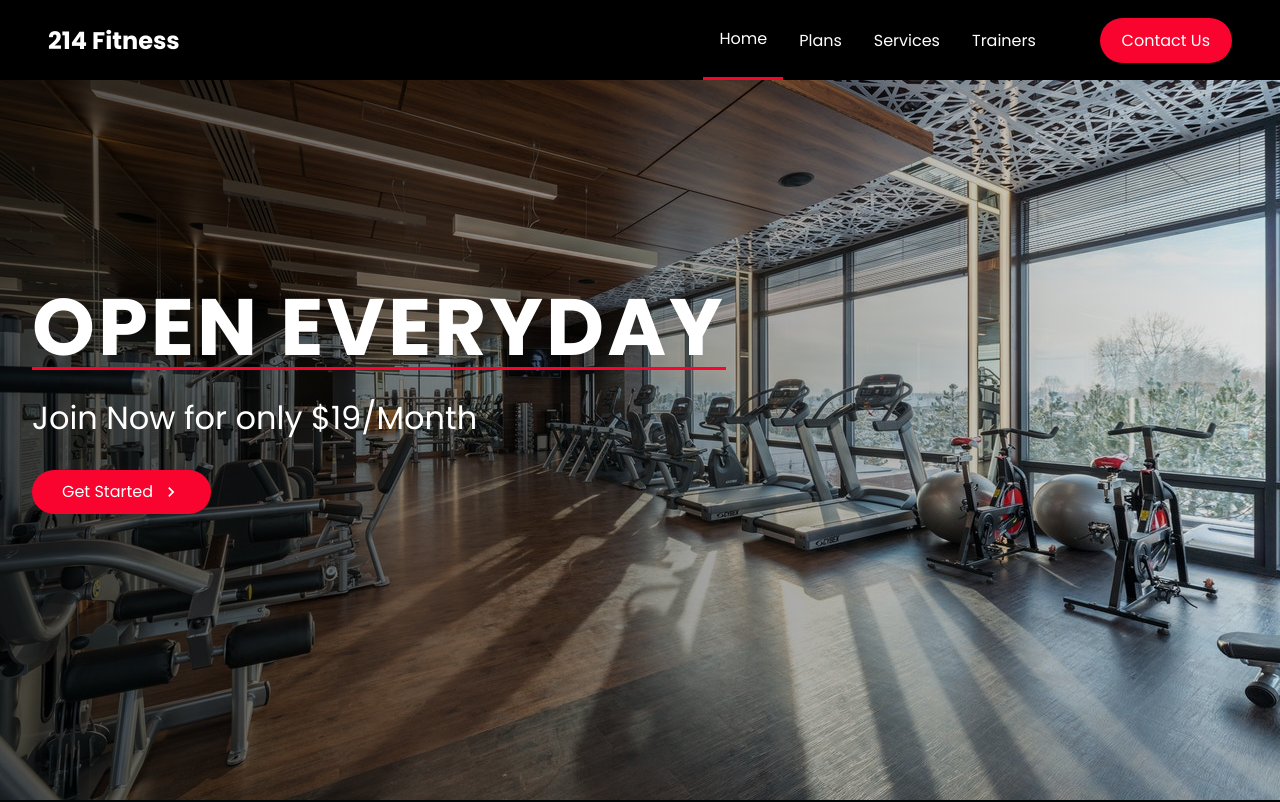
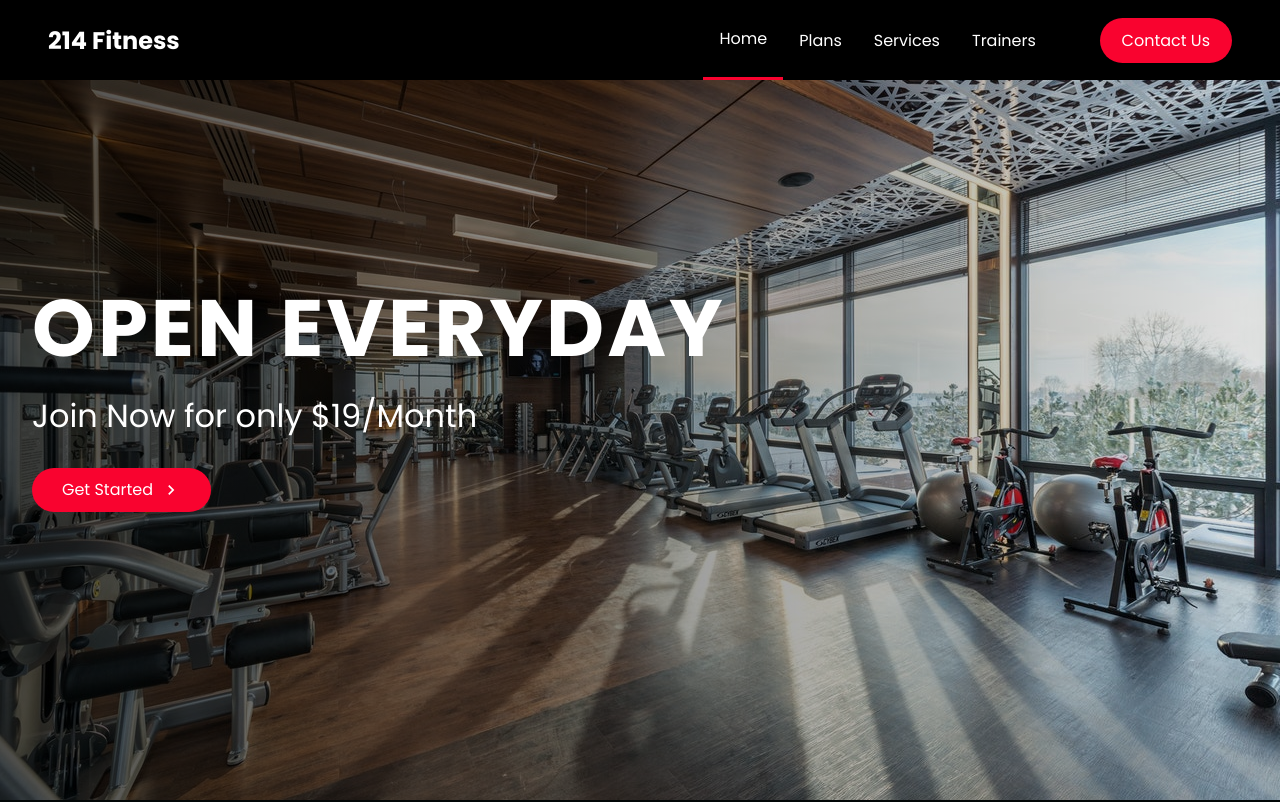
Before and after one commit to panoptisDev/react-portfolio-gym-site, a React (Create React App) app: page / in a window 1280 px wide. Shown: the top 802 px of the page. Built offline with nearby package versions, Linux system fonts and the light colour scheme.

Commit message:
updated Hero titlehover effect

```diff
--- a/src/components/Hero/HeroElements.js
+++ b/src/components/Hero/HeroElements.js
@@ -35,22 +35,55 @@
     }
 `
 
+// export const HeroH1 = styled.h1`
+//     font-size: clamp(2.5rem, 10vw, 5rem);
+//     margin-bottom: 2rem;
+//     letter-spacing: 3px;
+//     text-transform: uppercase;
+//     border-bottom: 3px solid #f9032f;
+
+//     &:hover {
+//         font-size: clamp(3rem, 11vw, 6rem);
+//         border-bottom: 4px solid #f9032f;
+//     }
+
+//     @media screen and (max-width: 650px) {
+//         width: 65%;
+//     }
+// `
+
 export const HeroH1 = styled.h1`
     font-size: clamp(2.5rem, 10vw, 5rem);
     margin-bottom: 2rem;
     letter-spacing: 3px;
     text-transform: uppercase;
-    border-bottom: 3px solid #f9032f;
+    position: relative;
+    /* border-bottom: 3px solid #f9032f; */
 
-    &:hover {
-        font-size: clamp(3rem, 11vw, 6rem);
-        border-bottom: 4px solid #f9032f;
+    &:after {
+        content: '';
+        position: absolute;
+        left: 0;
+        bottom: 0;
+        width: 100%;
+        height: 3px;
+        background-color: #f9032f;
+
+        transform: scaleX(0);
+        transform-origin: bottom right;
+        transition: transform 0.25s ease-out;
+    }
+
+    &:hover::after {
+        transform: scaleX(1);
+        transform-origin: bottom left;
     }
 
     @media screen and (max-width: 650px) {
         width: 65%;
     }
 `
+
 
 export const HeroP = styled.p`
     font-size: clamp(2rem, 2.5vw, 3rem);
```
